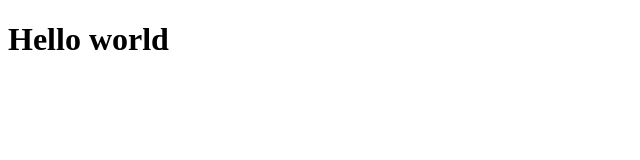
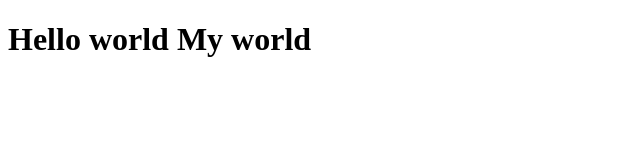
Before and after one commit to Akash-cool20/DevopsTest, a website: page index.html in a window 1280 px wide. Shown: the whole page, without its empty margins (0-640 px from the left). Drawn offline with Linux system fonts and the light colour scheme.

Commit message:
Update index.html

```diff
--- a/index.html
+++ b/index.html
@@ -6,6 +6,6 @@
     <title>Document</title>
 </head>
 <body>
-    <h1>Hello world</h1>
+    <h1>Hello world My world </h1>
 </body>
 </html>
```
